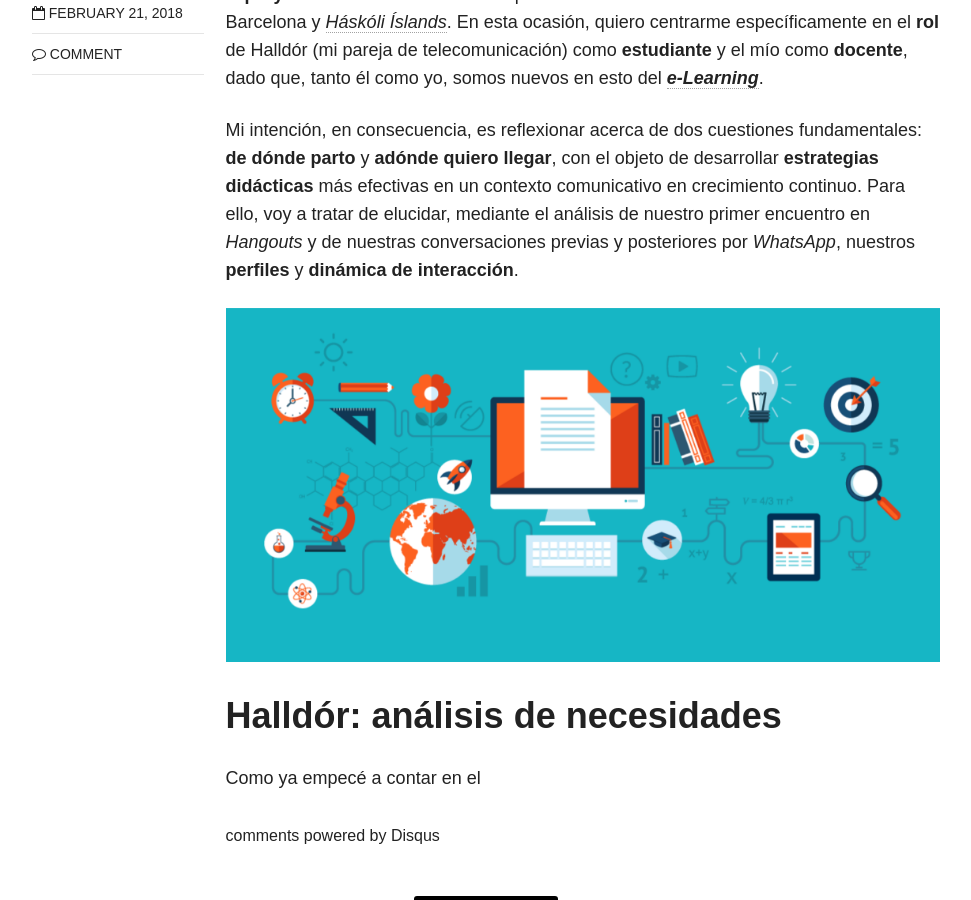
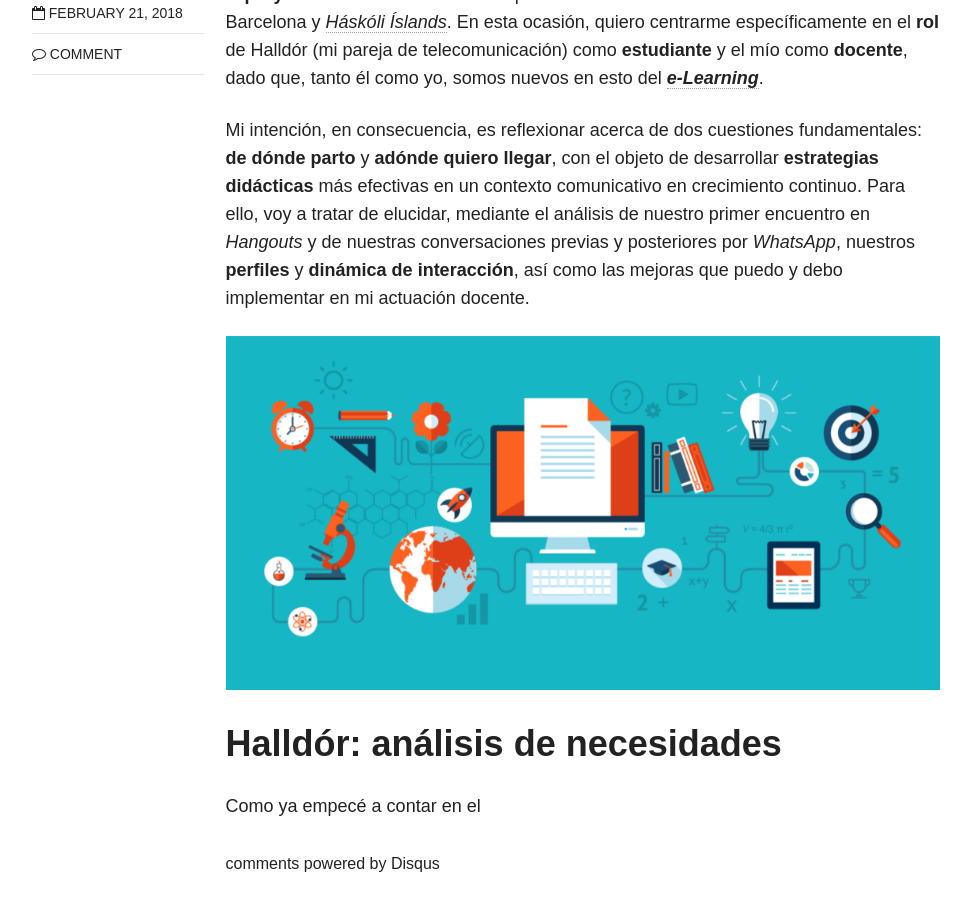
Before and after one commit to immalopez/immalopez.github.io, a Jekyll site: the page built from _posts/blog/2018-02-21-e-learning-1.md, in a window 1280 px wide and 900 px high, scrolled down 692 px. Shown: the whole window, without its empty margins (154-1125 px from the left). Built offline with Jekyll 4.4.1, drawn with Linux system fonts in a browser that asks for light colours; nearby versions of some CDN libraries; comment, search, counter and statistics services are not loaded.

Commit message:
Update 2018-02-21-e-learning-1.md

```diff
--- a/_posts/blog/2018-02-21-e-learning-1.md
+++ b/_posts/blog/2018-02-21-e-learning-1.md
@@ -13,7 +13,7 @@ image:
 
 ¡Buenos días a todos! Hoy vengo a retomar [el hilo que abrí la semana pasada]( https://immalopez.github.io/blog/halldor-primera-toma/) respecto al **proyecto de telecomunicación** que se está llevando a cabo entre la Universitat de Barcelona y [_Háskóli Íslands_](http://english.hi.is). En esta ocasión, quiero centrarme específicamente en el **rol** de Halldór (mi pareja de telecomunicación) como **estudiante** y el mío como **docente**, dado que, tanto él como yo, somos nuevos en esto del [**_e-Learning_**](http://www.cfp.us.es/e-learning-definicion-y-caracteristicas).
 
-Mi intención, en consecuencia, es reflexionar acerca de dos cuestiones fundamentales: **de dónde parto** y **adónde quiero llegar**, con el objeto de desarrollar **estrategias didácticas** más efectivas en un contexto comunicativo en crecimiento continuo. Para ello, voy a tratar de elucidar, mediante el análisis de nuestro primer encuentro en _Hangouts_ y de nuestras conversaciones previas y posteriores por _WhatsApp_, nuestros **perfiles** y **dinámica de interacción**.
+Mi intención, en consecuencia, es reflexionar acerca de dos cuestiones fundamentales: **de dónde parto** y **adónde quiero llegar**, con el objeto de desarrollar **estrategias didácticas** más efectivas en un contexto comunicativo en crecimiento continuo. Para ello, voy a tratar de elucidar, mediante el análisis de nuestro primer encuentro en _Hangouts_ y de nuestras conversaciones previas y posteriores por _WhatsApp_, nuestros **perfiles** y **dinámica de interacción**, así como las mejoras que puedo y debo implementar en mi actuación docente.
 
 ![eLearning](/images/Screen Shot 2018-02-25 at 10.29.22.png)
 
```
